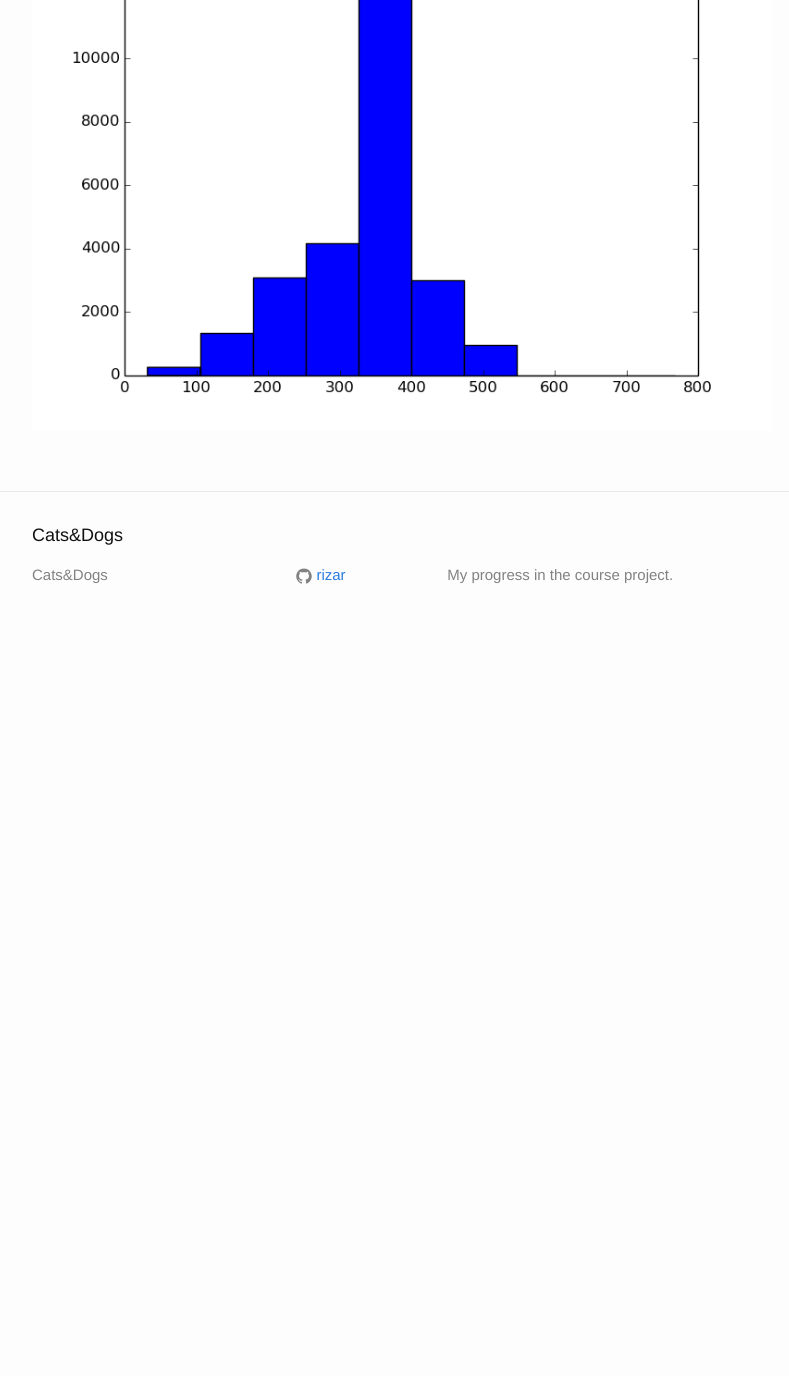
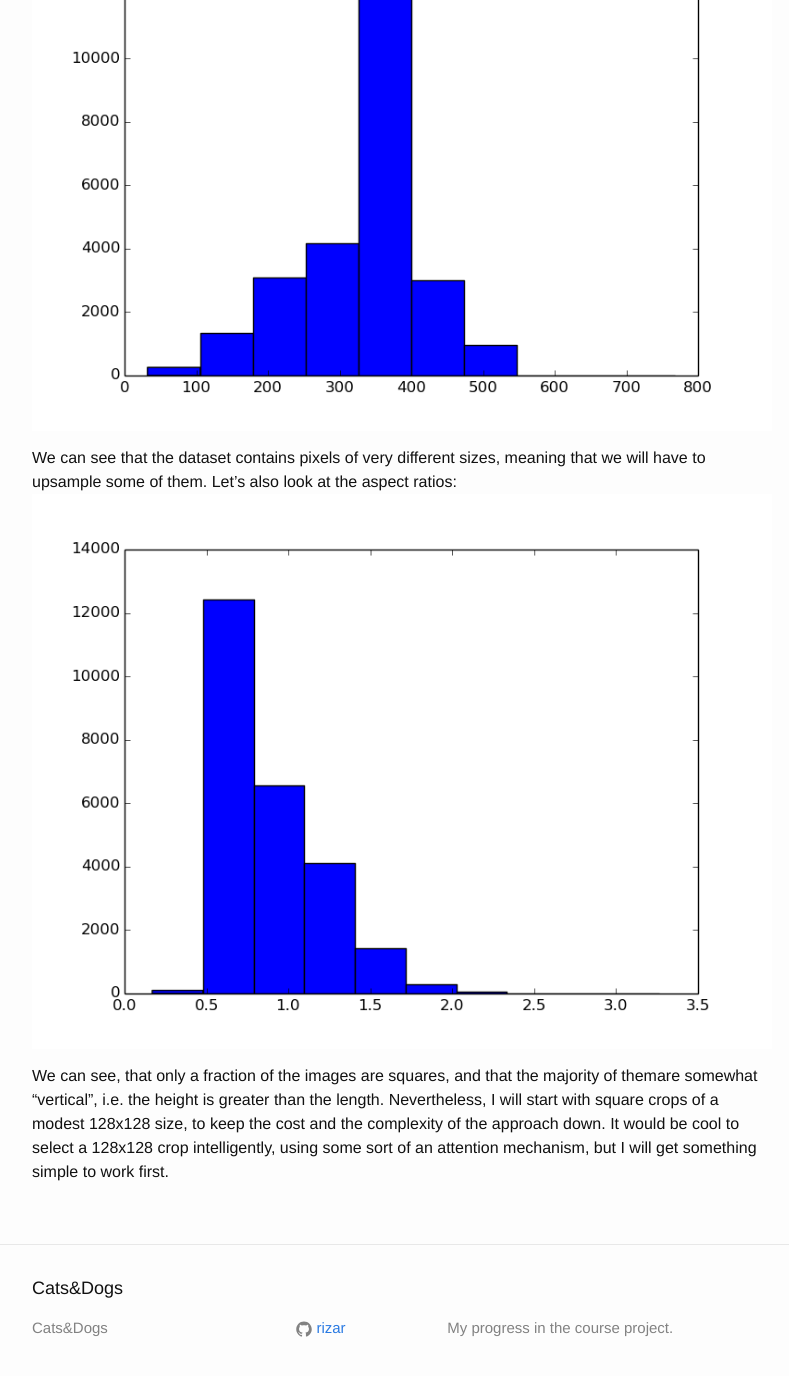
Before and after one commit to rizar/ift6266h16, a Jekyll site: the page built from _posts/2016-01-31-welcome-to-jekyll.markdown, in a window 1280 px wide and 1400 px high, scrolled down 822 px. Shown: the top 1376 px of the window, without its empty margins (238-1027 px from the left). Built offline with Jekyll 4.4.1, drawn with Linux system fonts in a browser that asks for light colours; before the commit the page ends 1469 px from its top, so only the background shows below that.

Commit message:
Finish first post

```diff
--- a/_posts/2016-01-31-welcome-to-jekyll.markdown
+++ b/_posts/2016-01-31-welcome-to-jekyll.markdown
@@ -28,7 +28,15 @@ In [17]: pyplot.hist(min_dimension)
 {% endhighlight %}
 The result is below:
 ![min_dims]({{site.baseurl}}/downloads/shapes.png)
-<!-- ![min_dims](https://upload.wikimedia.org/wikipedia/en/e/ec/Lisa_Simpson.png) -->
+
+We can see that the dataset contains pixels of very different sizes, meaning
+that we will have to upsample some of them. Let's also look at the aspect ratios:
+![aspect_ratio]({{site.baseurl}}/downloads/dim_ratios.png)
+
+We can see, that only a fraction of the images are squares, and that the majority of themare somewhat "vertical", i.e. the height is greater than the length. Nevertheless,
+I will start with square crops of a modest 128x128 size, to keep the cost and the
+complexity of the approach down. It would be cool to select a 128x128 crop intelligently, using some sort of an attention mechanism, but I will get something simple to work first.
+
 
 [jekyll]:      http://jekyllrb.com
 [jekyll-gh]:   https://github.com/jekyll/jekyll
```
Also changed, not shown: downloads/dim_ratios.png (added).
